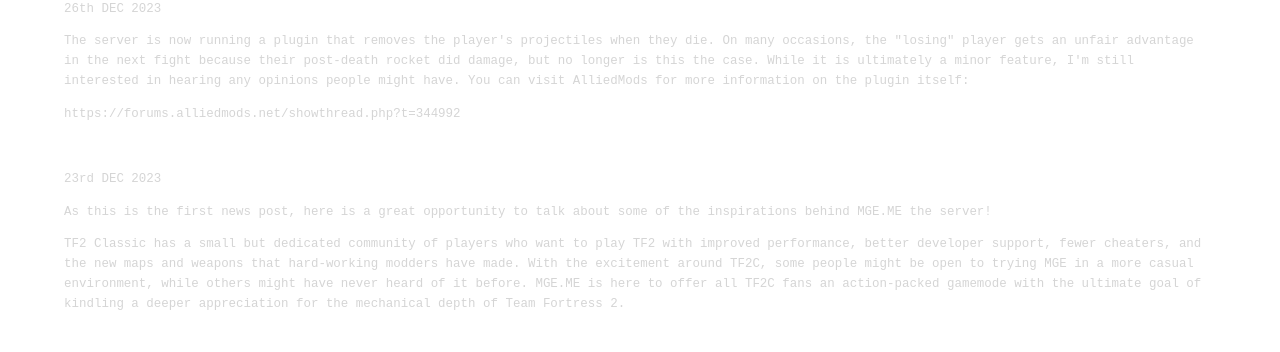
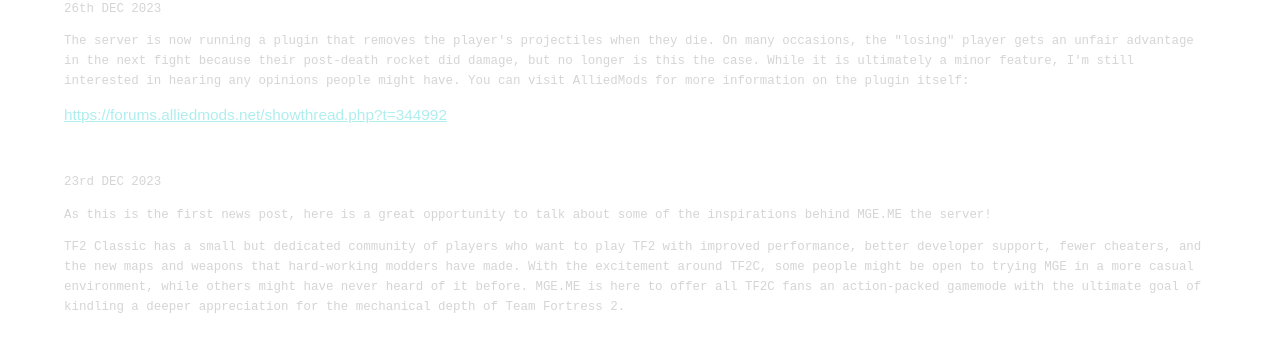
Before and after one commit to lesapin/mgeme, a plain HTML site: page index.html in a window 1280 px wide. Drawn offline with Linux system fonts and the light colour scheme.

Commit message:
Update index.html

```diff
--- a/index.html
+++ b/index.html
@@ -42,7 +42,7 @@
 
 <body>
 <p class="date-time">26th DEC 2023</p>
-<p>The server is now running a plugin that removes the player's projectiles when they die. On many occasions, the "losing" player gets an unfair advantage in the next fight because their post-death rocket did damage, but no longer is this the case. While it is ultimately a minor feature, I'm still interested in hearing any opinions people might have. You can visit AlliedMods for more information on the plugin itself:</p><p>https://forums.alliedmods.net/showthread.php?t=344992</p>
+<p>The server is now running a plugin that removes the player's projectiles when they die. On many occasions, the "losing" player gets an unfair advantage in the next fight because their post-death rocket did damage, but no longer is this the case. While it is ultimately a minor feature, I'm still interested in hearing any opinions people might have. You can visit AlliedMods for more information on the plugin itself:</p><p><a href="https://forums.alliedmods.net/showpost.php?p=2814975&postcount=1">https://forums.alliedmods.net/showthread.php?t=344992</a></p>
 <br><br><br>
 <p class="date-time">23rd DEC 2023</p>
 <p>As this is the first news post, here is a great opportunity to talk about some of the inspirations behind MGE.ME the server!</p>
```
